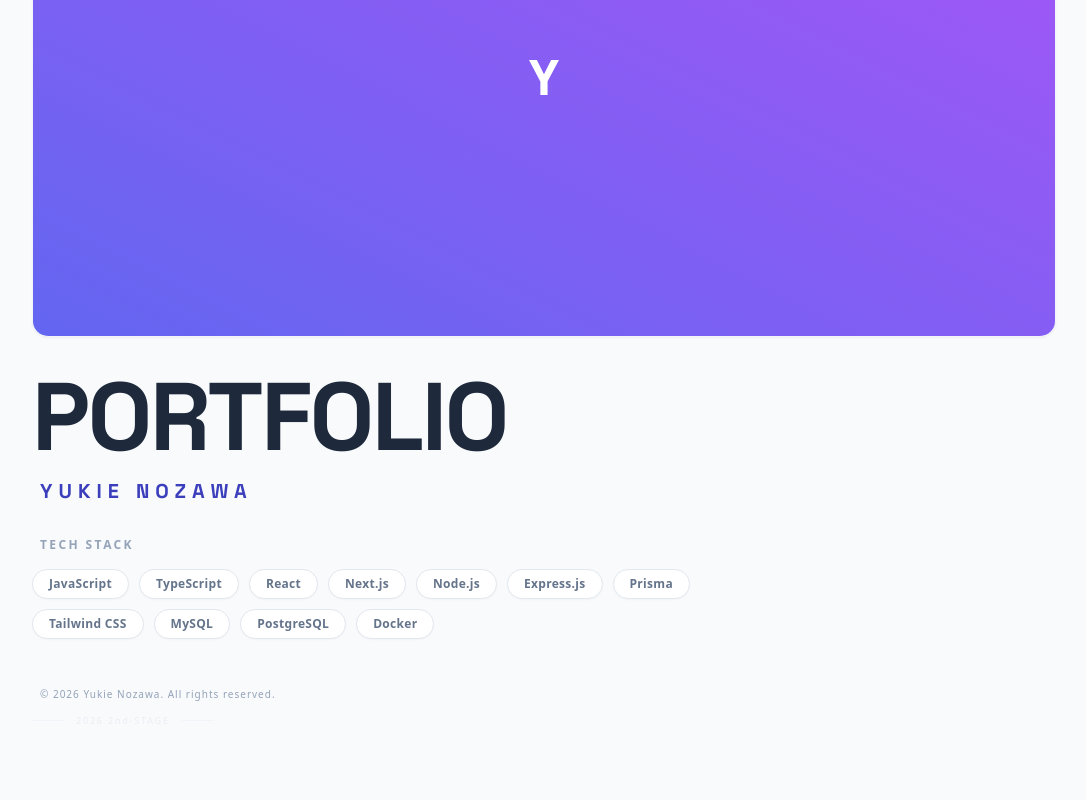
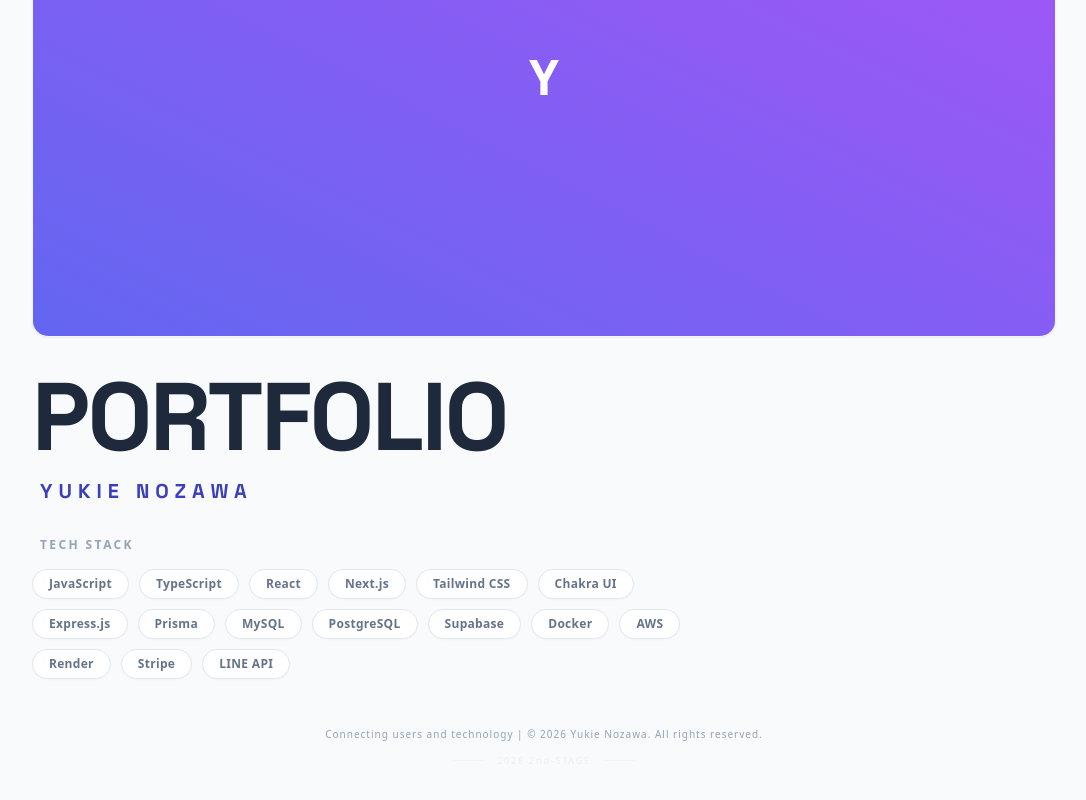
Before and after one commit to yukienozawa/portfolio, a Next.js app in the folder front/: page / in a window 1280 px wide. Shown: the part 274-1074 px from the top of the page, without its empty margins (96-1182 px from the left). Before the commit the page ends 1042 px from the top, so only its background shows below. Built offline with nearby package versions, Linux system fonts and the light colour scheme; no server answers.

Commit message:
style: トップページのフッターを中央寄せに変更

```diff
--- a/front/src/components/TopPage.tsx
+++ b/front/src/components/TopPage.tsx
@@ -16,9 +16,9 @@ import PageNav from "@/components/PageNav";
 // ============================================================
 
 const TECH_STACK = [
-  "JavaScript", "TypeScript", "React", "Next.js",
-  "Node.js", "Express.js", "Prisma", "Tailwind CSS",
-  "MySQL", "PostgreSQL", "Docker",
+  "JavaScript", "TypeScript", "React", "Next.js", "Tailwind CSS", "Chakra UI",
+  "Express.js", "Prisma", "MySQL", "PostgreSQL", "Supabase",
+  "Docker", "AWS", "Render", "Stripe", "LINE API",
 ];
 
 // ============================================================
@@ -97,11 +97,11 @@ export default function TopPage() {
         </div>
 
         {/* フッター */}
-        <footer className="w-full max-w-2xl mt-12 pb-2 text-left select-none">
-          <p className="text-[10px] tracking-widest text-slate-400 pl-2">
-            © 2026 {profile.name}. All rights reserved.
+        <footer className="w-full max-w-2xl mx-auto mt-12 pb-2 text-center select-none">
+          <p className="text-[10px] tracking-widest text-slate-400 pl">
+            Connecting users and technology | © 2026 {profile.name}. All rights reserved.
           </p>
-          <div className="flex items-center gap-3 max-w-xs mt-3 text-[9px]">
+          <div className="flex items-center justify-center gap-3 max-w-xs mt-3 text-[9px] mx-auto">
             <div className="h-[1px] w-8 bg-slate-200/30" />
             <Link
               href="/secret-login"
```
